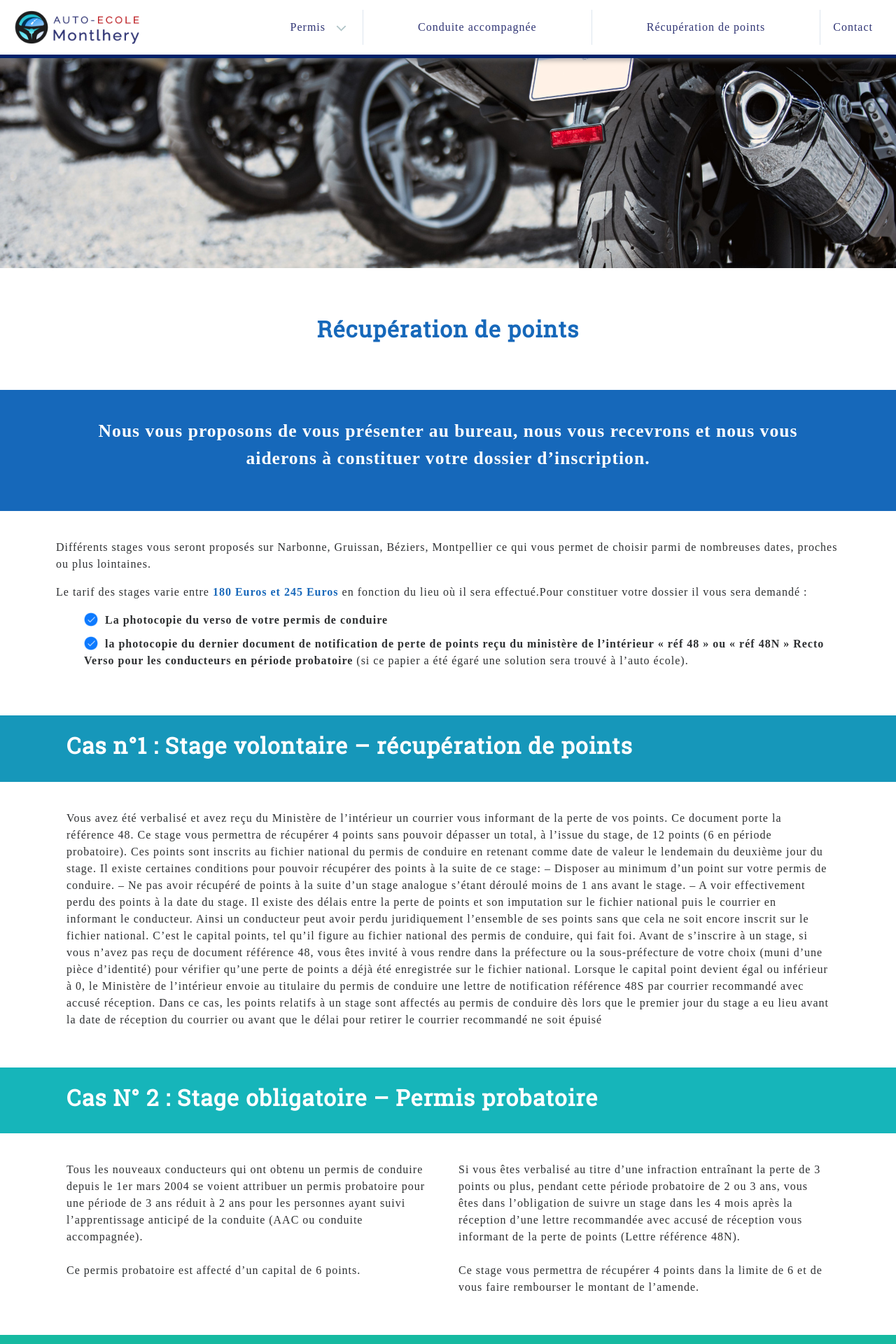
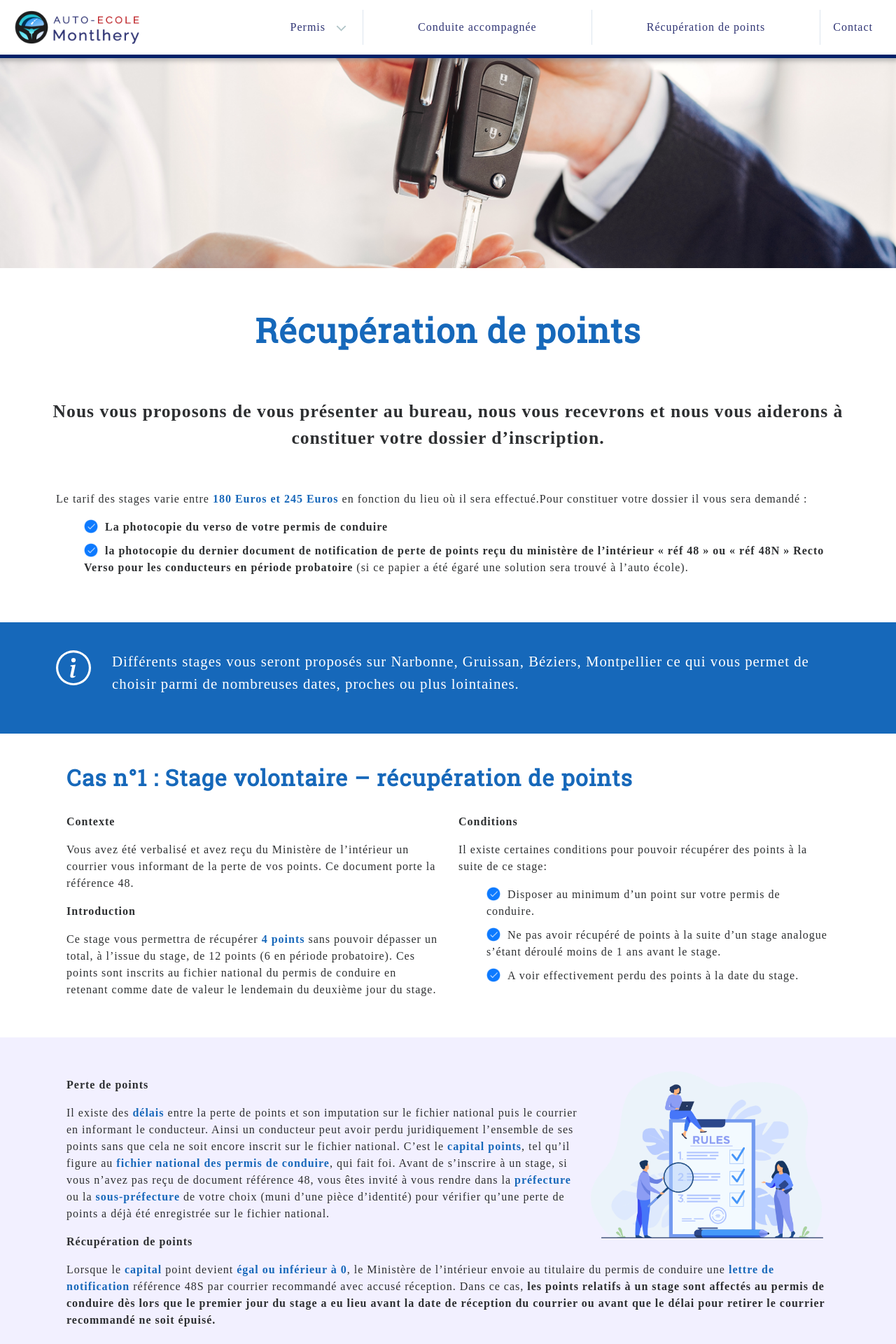
Before and after one commit to Aurore-git/Montlhery, a PHP site: page /code/recuperation-de-points.php in a window 1280 px wide. Shown: the top 1920 px of the page at 70% size. Run offline with PHP 8.4, Linux system fonts and the light colour scheme; some web fonts are replaced.

Commit message:
récupération de points, permis css, footer css, style css

```diff
--- a/assets/css/footer.css
+++ b/assets/css/footer.css
@@ -64,3 +64,9 @@ footer .copyright {
     margin-top: 0;
   }
 }
+
+@media (max-width: 767px){
+  .copyright{
+    text-align: center;
+  }
+}
--- a/assets/css/header.css
+++ b/assets/css/header.css
@@ -154,6 +154,10 @@ header .navbar-nav{
     padding-left: 20px;
     padding-right: 20px;
   }
+
+  .logo{
+    width: 110px !important;
+  }
 }
 
 @media (min-width: 800px){
--- a/assets/css/permis.css
+++ b/assets/css/permis.css
@@ -17,6 +17,11 @@
 .bg-custom-grey {
   background-color: #f2f0ff !important;
 }
+
+.bg-custom-dark-blue{
+  background-color: #012169 !important;
+}
+
 .bg-custom-blue {
   background-color: #1668ba !important;
 }
@@ -28,9 +33,6 @@
 }
 .bg-custom-blue4 {
   background-color: #16baa1 !important;
-}
-.bg-custom-blue5 {
-  background-color: #16ba72;
 }
 
 ul.ul-style {
@@ -50,6 +52,11 @@ ul.ul-style li::before {
   margin-bottom: -4px;
   background-image: url(../img/icones/check.png);
   background-size: cover;
+}
+
+hr.hr-custom-p{
+  padding: 0.5px;
+  background-color: #EDEDED;
 }
 
 /* --------------------------------------Permis accélleré  -----------------------*/
@@ -470,13 +477,40 @@ ul.skills-permis-scooter li::before {
 /*------------------------------------------Page récupération de points---------------------*/
 
 .lead-points {
+  font-size: 1.6em;
+}
+
+p.info-points{
+  font-size: 1.3em;
   color: white;
-  font-size: 1.6em;
 }
 
 h2.title-cases-law {
   font-family: 'Roboto-Slab';
+}
+
+.pictures-points{
+  width: 230px;
+  margin-bottom: 15px;
+}
+
+.pictures-points-law{
+  width: 200px;
+  height: 200px;
+  margin-top: -100px;
+  margin-bottom: 15px;
+}
+
+svg.svg-info-points{
   color: white;
+  float: left;
+  margin-right: 30px;
+}
+
+svg.svg-info-points-2{
+  color: #0d7aff;
+  margin-right: 10px;
+  margin-top: -5px;
 }
 
 /*------Responsive-------*/
@@ -508,7 +542,16 @@ h2.title-cases-law {
 
 @media (max-width: 1400px) {
   .pictures-permis-moto {
-    width: 250px;
+    width: 150px;
+  }
+}
+
+@media (max-width: 1250px){
+  .pictures-points-law{
+    width: 150px;
+    height: 150px;
+    margin-top: 0;
+    width: 150px;
   }
 }
 
@@ -545,6 +588,19 @@ h2.title-cases-law {
   }
 }
 
+@media (min-width: 500px){
+  .pictures-points{
+    float: right;
+    width: 250px;
+  }
+}
+
+@media (min-width: 800px){
+  .pictures-points{
+    width: 350px;
+  }
+}
+
 @media (min-width: 767px) {
   .picture-permis-scooter {
     float: left;
@@ -573,10 +629,18 @@ h2.title-cases-law {
 
 @media (max-width: 600px) {
   .p-8 {
-    padding: 10px 10px;
+    padding: 20px 10px;
   }
 
   .competences-permis-moto ul {
     padding: 0;
   }
+
+  ul.ul-style{
+    padding: 0;
+  }
+
+  h2.title-cases-law {
+    font-size: 1.4em !important;
+  }
 }
--- a/assets/css/style.css
+++ b/assets/css/style.css
@@ -575,9 +575,6 @@ span.collected-marks{
 }
 
 @media (max-width: 1300px){
-  h1{
-    font-size: 2em !important;
-  }
 
   .container-permis{
     margin-left: 5%;
@@ -618,6 +615,10 @@ span.collected-marks{
 }
 
 @media (max-width: 1100px){
+  h1{
+    font-size: 2em !important;
+  }
+
   .flickity .carousel-cell {
     width: 200px;
     height: 200px;
@@ -863,9 +864,10 @@ span.collected-marks{
 }
 
 @media (max-width: 600px){
-  .p-8{
-    padding: 10px 10px;
+  h2{
+    font-size: 1.4em !important;
   }
+}
 
 @media (max-width: 480px){
 
--- a/code/recuperation-de-points.php
+++ b/code/recuperation-de-points.php
@@ -2,16 +2,15 @@
 <?php include '../includes/header-page.php'; ?>
 
 <div class="landing-page-image-container">
-  <img src="../assets/img/permis/6.jpg" alt="image" />
+  <img src="../assets/img/permis/7.jpg" alt="image" />
 </div>
 
 <!--Resume-->
-<div class="row pt-5">
+<div class="row p-8">
   <div class="col-12">
-    <h1 class="mb-5">Récupération de points</h1>
+    <h1>Récupération de points</h1>
   </div>
 </div>
-<div class="bg-custom-blue p-8">
 	<div class="row">
 		<div class="col-12">
 	    	<p class="text-center font-weight-bold lead-points">
@@ -19,11 +18,7 @@
 	    	</p>
 	    </div>
 	</div>
-</div>
 <div class="row p-8">
-    <p>
-    Différents stages vous seront proposés sur Narbonne, Gruissan, Béziers, Montpellier ce qui vous permet de choisir parmi de nombreuses dates, proches ou plus lointaines.
-    </p>
     <p>
     Le tarif des stages varie entre <strong class="c-blue">180 Euros et 245 Euros</strong> en fonction du lieu où il sera effectué.
     </p>
@@ -35,72 +30,100 @@
 		<li><strong>la photocopie du dernier document de notification de perte de points reçu du ministère de l’intérieur « réf 48 » ou « réf 48N » Recto Verso pour les conducteurs en période probatoire</strong> (si ce papier a été égaré une solution sera trouvé à l’auto école).</li>
 	</ul>
 </div>
+<div class="bg-custom-blue">
+	<div class="row p-8">
+		 <p class="info-points">
+		 	<svg xmlns="http://www.w3.org/2000/svg" width="50" height="50" fill="currentColor" class="bi bi-info-circle svg-info-points" viewBox="0 0 16 16">
+ 			 <path d="M8 15A7 7 0 1 1 8 1a7 7 0 0 1 0 14zm0 1A8 8 0 1 0 8 0a8 8 0 0 0 0 16z"/>
+  			<path d="M8.93 6.588l-2.29.287-.082.38.45.083c.294.07.352.176.288.469l-.738 3.468c-.194.897.105 1.319.808 1.319.545 0 1.178-.252 1.465-.598l.088-.416c-.2.176-.492.246-.686.246-.275 0-.375-.193-.304-.533L8.93 6.588zM9 4.5a1 1 0 1 1-2 0 1 1 0 0 1 2 0z"/>
+			</svg>
+    		Différents stages vous seront proposés sur Narbonne, Gruissan, Béziers, Montpellier ce qui vous permet de choisir parmi de nombreuses dates, proches ou plus lointaines.
+    	</p>
+	</div>
+</div>
 <!--case number 1-->
-<div class="bg-custom-blue2 p-8 py-4">
+<div class="row p-8">
 	<div class="row">
 		<div class="col-12">
-	    	<h2 class="text-left font-weight-bold title-cases-law">Cas n°1 : Stage volontaire – récupération de points</h2>
+	    	<h2 class="text-left font-weight-bold pb-4 mt-1 title-cases-law">Cas n°1 : Stage volontaire – récupération de points</h2>
+	    </div>
+	</div>
+	<div class="row">
+		<div class="col-12 col-md-6">
+			<p class="font-weight-bold">Contexte</p>
+			<p>Vous avez été verbalisé et avez reçu du Ministère de l’intérieur un courrier vous informant de la perte de vos points. Ce document porte la référence 48.</p>
+			<p class="font-weight-bold">Introduction</p>
+			<p>Ce stage vous permettra de récupérer <strong class="c-blue">4 points</strong> sans pouvoir dépasser un total, à l’issue du stage, de 12 points (6 en période probatoire). Ces points sont inscrits au fichier national du permis de conduire en retenant comme date de valeur le lendemain du deuxième jour du stage.</p>
+		</div>
+		<div class="col-12 col-md-6">
+			<p class="font-weight-bold">Conditions</p>
+			<p>Il existe certaines conditions pour pouvoir récupérer des points à la suite de ce stage:</p>
+			<ul class="ul-style">
+				<li>Disposer au minimum d’un point sur votre permis de conduire.</li>
+				<li>Ne pas avoir récupéré de points à la suite d’un stage analogue s’étant déroulé moins de 1 ans avant le stage.</li>
+				<li>A voir effectivement perdu des points à la date du stage.</li>
+			</ul>
 		</div>
 	</div>
 </div>
-<div class="row p-8">
+<div class="row p-8 bg-custom-grey">
 	<div class="col-12">
-		<p>Vous avez été verbalisé et avez reçu du Ministère de l’intérieur un courrier vous informant de la perte de vos points. Ce document porte la référence 48. Ce stage vous permettra de récupérer 4 points sans pouvoir dépasser un total, à l’issue du stage, de 12 points (6 en période probatoire). Ces points sont inscrits au fichier national du permis de conduire en retenant comme date de valeur le lendemain du deuxième jour du stage. Il existe certaines conditions pour pouvoir récupérer des points à la suite de ce stage:
-– Disposer au minimum d’un point sur votre permis de conduire.
-– Ne pas avoir récupéré de points à la suite d’un stage analogue s’étant déroulé moins de 1 ans avant le stage.
-– A voir effectivement perdu des points à la date du stage.
-
-Il existe des délais entre la perte de points et son imputation sur le fichier national puis le courrier en informant le conducteur. Ainsi un conducteur peut avoir perdu juridiquement l’ensemble de ses points sans que cela ne soit encore inscrit sur le fichier national. C’est le capital points, tel qu’il figure au fichier national des permis de conduire, qui fait foi. Avant de s’inscrire à un stage, si vous n’avez pas reçu de document référence 48, vous êtes invité à vous rendre dans la préfecture ou la sous-préfecture de votre choix (muni d’une pièce d’identité) pour vérifier qu’une perte de points a déjà été enregistrée sur le fichier national.
-
-Lorsque le capital point devient égal ou inférieur à 0, le Ministère de l’intérieur envoie au titulaire du permis de conduire une lettre de notification référence 48S par courrier recommandé avec accusé réception. Dans ce cas, les points relatifs à un stage sont affectés au permis de conduire dès lors que le premier jour du stage a eu lieu avant la date de réception du courrier ou avant que le délai pour retirer le courrier recommandé ne soit épuisé</p>
+		<p class="text-center"><img src="../assets/img/illustrations/rules.png" alt="picture" class="pictures-points"/></p>
+		<p class="font-weight-bold">Perte de points</p>
+		<p>Il existe des <strong class="c-blue">délais</strong> entre la perte de points et son imputation sur le fichier national puis le courrier en informant le conducteur. Ainsi un conducteur peut avoir perdu juridiquement l’ensemble de ses points sans que cela ne soit encore inscrit sur le fichier national. C’est le <strong class="c-blue">capital points</strong>, tel qu’il figure au <strong class="c-blue">fichier national des permis de conduire</strong>, qui fait foi. Avant de s’inscrire à un stage, si vous n’avez pas reçu de document référence 48, vous êtes invité à vous rendre dans la <strong class="c-blue">préfecture</strong> ou la <strong class="c-blue">sous-préfecture</strong> de votre choix (muni d’une pièce d’identité) pour vérifier qu’une perte de points a déjà été enregistrée sur le fichier national.</p>
+		<p class="font-weight-bold">Récupération de points</p>
+		<p>Lorsque le <strong class="c-blue">capital</strong> point devient <strong class="c-blue">égal ou inférieur à 0</strong>, le Ministère de l’intérieur envoie au titulaire du permis de conduire une <strong class="c-blue">lettre de notification</strong> référence 48S par courrier recommandé avec accusé réception. Dans ce cas, <span class="font-weight-bold">les points relatifs à un stage sont affectés au permis de conduire dès lors que le premier jour du stage a eu lieu avant la date de réception du courrier ou avant que le délai pour retirer le courrier recommandé ne soit épuisé.</span></p>
 	</div>
 </div>
 	<!--case number 2-->
-<div class="bg-custom-blue3 p-8 py-4">
+<div class="row p-8">
 	<div class="row">
 		<div class="col-12">
-	    	<h2 class="text-left font-weight-bold title-cases-law">Cas N° 2 : Stage obligatoire – Permis probatoire</h2>
+	    	<h2 class="text-left font-weight-bold pb-4 mt-1 title-cases-law">Cas N° 2 : Stage obligatoire – Permis probatoire</h2>
 	    </div>
 	</div>
-</div>
-<div class="row p-8">
+	<div class="row">
 		<div class="col-12 col-md-6">
-		<p>Tous les nouveaux conducteurs qui ont obtenu un permis de conduire depuis le 1er mars 2004 se voient attribuer un permis probatoire pour une période de 3 ans réduit à 2 ans pour les personnes ayant suivi l’apprentissage anticipé de la conduite (AAC ou conduite accompagnée).<br/><br/>
-		Ce permis probatoire est affecté d’un capital de 6 points.
+			<p>Tous les nouveaux conducteurs qui ont obtenu un permis de conduire depuis le 1er mars 2004 se voient attribuer un <strong class="c-blue">permis probatoire</strong> pour une période de 3 ans réduit à 2 ans pour les personnes ayant suivi l’apprentissage anticipé de la conduite (AAC ou conduite accompagnée).</p><br/>
+			<p>
+				<svg xmlns="http://www.w3.org/2000/svg" width="25" height="25" fill="currentColor" class="bi bi-check-circle-fill svg-info-points-2" viewBox="0 0 16 16">
+				<path d="M16 8A8 8 0 1 1 0 8a8 8 0 0 1 16 0zm-3.97-3.03a.75.75 0 0 0-1.08.022L7.477 9.417 5.384 7.323a.75.75 0 0 0-1.06 1.06L6.97 11.03a.75.75 0 0 0 1.079-.02l3.992-4.99a.75.75 0 0 0-.01-1.05z"/>
+				</svg>
+			Ce permis probatoire est affecté d’un <strong class="c-blue">capital de 6 points</strong>.
 			</p>
 		</div>
 		<div class="col-12 col-md-6">
-		<p>Si vous êtes verbalisé au titre d’une infraction entraînant la perte de 3 points ou plus, pendant cette période probatoire de 2 ou 3 ans, vous êtes dans l’obligation de suivre un stage dans les 4 mois après la réception d’une lettre recommandée avec accusé de réception vous informant de la perte de points (Lettre référence 48N).<br/><br/>
-		Ce stage vous permettra de récupérer 4 points dans la limite de 6 et de vous faire rembourser le montant de l’amende.
+			<p>Si vous êtes <strong class="c-blue">verbalisé</strong> au titre d’une infraction entraînant la perte de 3 points ou plus, pendant cette période probatoire de 2 ou 3 ans, vous êtes dans l’<strong class="c-blue">obligation de suivre un stage</strong> dans les 4 mois après la réception d’une lettre recommandée avec accusé de réception vous informant de la perte de points (Lettre référence 48N).<br/><br/>
+			Ce stage vous permettra de <strong class="c-blue">récupérer 4 points</strong> dans la limite de 6 et de vous faire <strong class="c-blue">rembourser</strong> le montant de l’amende.
 			</p>
+		</div>
 	</div>
 </div>
 
 <!--case number 3-->
-<div class="bg-custom-blue4 p-8 py-4">
+<div class="bg-custom-grey">
+	<div class="row p-8">
 		<div class="row">
 			<div class="col-12">
-	    	<h2 class="text-left font-weight-bold title-cases-law">Cas N° 3 : Stage - alternative aux poursuites pénales</h2>
+		    	<h2 class="text-left font-weight-bold pb-4 mt-1 title-cases-law">Cas N° 3 : Stage - alternative aux poursuites pénales</h2>
 		    </div>
 		</div>
+		<div class="col-12 col-md-9">
+			<p>Alternative aux poursuites parce que le procureur vous a proposé de classer sans suite votre infraction sous réserve que vous suiviez un <strong class="c-blue">stage de sensibilisation</strong>. Dans ce cas de classement sans suite, vous ne payerez <strong class="c-blue">pas d’amende</strong>, n’aurez <strong class="c-blue">pas de points retirés</strong> et votre <strong class="c-blue">permis ne sera pas suspendu</strong>, par contre le stage de sensibilisation que vous allez suivre ne vous permettra pas de récupérer des points, si vous en avez déjà perdu.</p>
 		</div>
-<div class="row p-8">
-	<div class="col-12">
-		<p>Alternative aux poursuites parce que le procureur vous a proposé de classer sans suite votre infraction sous réserve que vous suiviez un stage de sensibilisation. Dans ce cas de classement sans suite, vous ne payerez pas d’amende, n’aurez pas de points retirés et votre permis ne sera pas suspendu, par contre le stage de sensibilisation que vous allez suivre ne vous permettra pas de récupérer des points, si vous en avez déjà perdu.</p>
+		<div class="col-12 col-md-3 text-center"><img src="../assets/img/illustrations/law.png" alt="picture" class="pictures-points-law"/></div>
 	</div>
 </div>
 
 <!--case number 4-->
-<div class="bg-custom-blue5 p-8 py-4">
+<div class="row p-8">
 	<div class="row">
 		<div class="col-12">
-	    	<h2 class="text-left font-weight-bold title-cases-law">Cas N° 4 : Stage en peine complémentaire ou Composition pénale</h2>
+	    	<h2 class="text-left font-weight-bold pb-4 mt-1 title-cases-law">Cas N° 4 : Stage en peine complémentaire ou Composition pénale</h2>
 	    </div>
 	</div>
-</div>
-<div class="row p-8">
 		<div class="col-12">
-		<p>Vous êtes passé devant une juridiction et avez été condamné à suivre un stage de sensibilisation au titre de la condamnation ou à titre de peine complémentaire. Vous devez effectuer un stage de sensibilisation dans un délai de 6 mois à compter de la date à laquelle cette condamnation est devenue définitive, c’ est à dire après épuisement ou abandon des voies de recours. Ce stage ne donne pas lieu à la reconstitution de points.</p>
+			<p>Vous êtes passé devant une juridiction et avez été condamné à suivre un <strong class="c-blue">stage de sensibilisation</strong> au titre de la condamnation ou à titre de peine complémentaire. Vous devez effectuer un stage de sensibilisation dans un délai de 6 mois à compter de la date à laquelle cette condamnation est devenue définitive, c’ est à dire après épuisement ou abandon des voies de recours. <strong class="c-blue">Ce stage ne donne pas lieu à la reconstitution de points.</strong></p>
 		</div>
 	</div>
 
```
Also changed, not shown: assets/img/illustrations/law.png (added), assets/img/illustrations/rules.png (added), assets/img/permis/7.jpg (added). Lines whose indentation alone changed are shown as unchanged.
